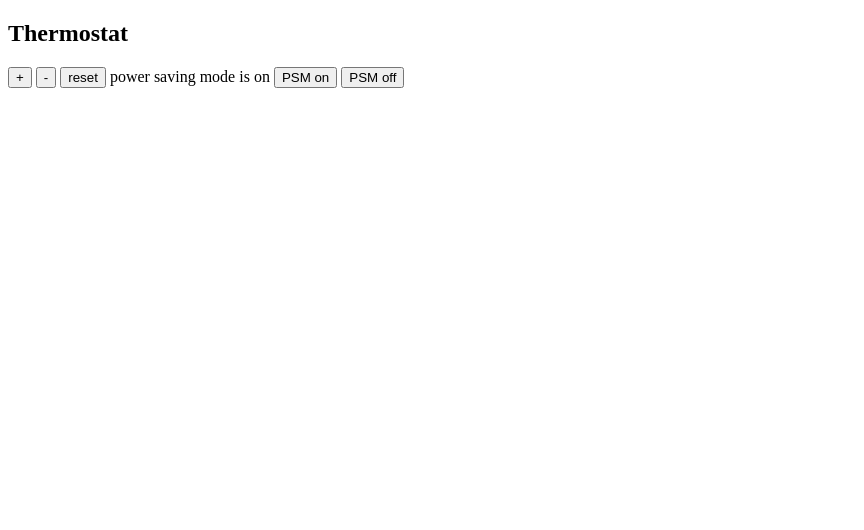
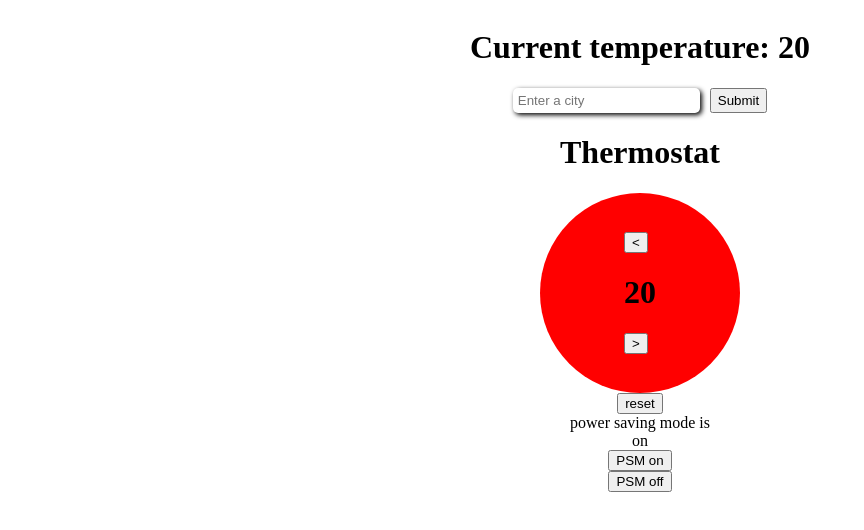
Before and after one commit to shafali03/thermostat-JS, a plain HTML site: page index.html in a window 1280 px wide. Shown: the whole page, without its empty margins (0-864 px from the left). Drawn offline with nearby package versions, Linux system fonts and the light colour scheme; no server answers.

Commit message:
implemented open weather api

```diff
--- a/index.html
+++ b/index.html
@@ -5,23 +5,60 @@
   <meta name="viewport" content="width=device-width, initial-scale=1.0">
   <meta http-equiv="X-UA-Compatible" content="ie=edge">
   <script src="https://code.jquery.com/jquery-2.1.4.min.js"></script>
+  <link rel="stylesheet" type="text/css" href="./style.css"></link>
 
   <title>Document</title>
 </head>
 <body>
-    <section>
+    <!-- <section> -->
 
-        <h1 id="temperature">Thermostat</h1>
-        <p>
-          <button id="temperature-up">+</button>
-          <button id="temperature-down">-</button>
-          <button id="temperature-reset">reset</button>
+
+      <div id="searchContainer">
+          <h1>Current temperature: <span id="current-temperature">20</span></h1>
+          <form id="select-city">
+              <input id="current-city" type="text" placeholder="Enter a city"></input>
+              <input type="submit"></input>
+            </form>
+      </div>
+
+
+
+
+
+      <div id="weatherContainer">
+      <h1>Thermostat</h1>
+
+      <div class="circle">
+        <div class="inner-box">
+          <div>
+            <button id="temp-up"><</button>
+         </div>
+         <div class="">
+            <h1 id="temperature"></h1>
+        </div>
+        <div>
+          <button id="temp-down">></button>
+        </div>
+      </div>
+    </div>
+        <button id="temp-reset">reset</button>
+
           power saving mode is <span id="power-saving-status">on</span>
-          <button id="powersaving-on">PSM on</button>
-          <button id="powersaving-off">PSM off</button>
-        </p>
-      </section>
 
+          <button id="psm-on">PSM on</button>
+          <button id="psm-off">PSM off</button>
+
+      </div>
+    </div>
+    <!-- </section> -->
+
+
+
+
+
+
+
+      <script src="src/interface.js"></script>
       <script src="src/thermostat.js"></script>
 </body>
 </html>
--- a/src/interface.js
+++ b/src/interface.js
@@ -1,4 +1,58 @@
 $(document).ready(function() {
-  var thermostat = new thermostat();
-  $('#temperature').text(thermostat.thermostat);
+  var thermostat = new Thermostat();
+  updateTemperature();
+
+  $('#temp-up').click(function() {
+    thermostat.up();
+    updateTemperature();
+  });
+
+  $('#temp-down').click(function() {
+    thermostat.down();
+    updateTemperature();
+  });
+
+  $('#temp-reset').click(function() {
+    thermostat.resetTemperature();
+    updateTemperature();
+  });
+
+  $('#psm-on').click(function() {
+    thermostat.switchPowerSavingModeOn();
+    $('#power-saving').text('on')
+    updateTemperature();
+  })
+
+  $('#psm-off').click(function() {
+    thermostat.switchPowerSavingModeOff();
+    $('#power-saving').text('off')
+    updateTemperature();
+  })
+
+  function updateTemperature() {
+    $('#temperature').text(thermostat.temperature);
+  };
+
+function updateTemperature() {
+  $('#temperature').text(thermostat.temperature);
+  $('#temperature').attr('class', thermostat.energyUsage());
+};
+
+
+function displayWeather(city) {
+  var url = 'http://api.openweathermap.org/data/2.5/weather?q=' + city;
+  var token = '&appid=0d4e4533277d66d4c3a12c8b0bd38fda';
+  var units = '&units=metric';
+  $.get(url + token + units, function(data) {
+    $('#current-temperature').text(data.main.temp);
+  })
+}
+  displayWeather('London');
+
+$('#select-city').submit(function(event) {
+  event.preventDefault();
+  var city = $('#current-city').val();
+  displayWeather(city);
 })
+
+});
--- /dev/null
+++ b/style.css
@@ -0,0 +1,125 @@
+/* body {
+  background-image: url('img/weather.jpg');
+  background-size: cover;
+  background-repeat: no-repeat;
+  background-position: center center;
+  color: white;
+  text-shadow: 2px 2px 1px black;
+  height: 100%;
+  align-content: center;
+}
+
+h1{
+  text-align: center;
+}
+
+.center {
+  width: 500px;
+  height: 500px;
+  position: absolute;
+  left: 50%;
+  top: 50%;
+  transform: translate(-50%, -50%);
+}
+
+#weatherContainer {
+
+  background-color: rgba(0, 0, 0, 0.25);
+  box-shadow: 1px 1px 5px black;
+  padding: 50px;
+  border-radius: 10px;
+  position: absolute;
+}
+
+
+
+#weatherContainer {
+  margin: 5px;
+  font-size: 22px;
+
+} */
+
+
+#weatherContainer,
+#searchContainer {
+ display: flex;
+   flex-direction: column;
+   align-items: center;
+   justify-content: center;
+}
+
+#select-city {
+  display: flex;
+  flex-direction: row;
+}
+
+
+#current-city {
+  box-shadow: 2px 2px 5px black;
+  border: none;
+  border-radius: 5px;
+  padding: 5px;
+  margin-right: 10px;
+}
+
+
+.low-usage {
+  color:green;
+}
+
+.medium-usage {
+  color: black;
+}
+
+.high-usage{
+  color: red;
+}
+
+.searchControl {
+  box-shadow: 2px 2px 5px black;
+  border: none;
+  border-radius: 5px;
+  padding: 5px;
+}
+
+.circle {
+  width: 200px;
+  height: 200px;
+  background: red;
+  border-radius: 50%;
+  display: flex;
+  flex-direction: row;
+  align-items: center;
+  justify-content: center;
+}
+
+ .inner-box {
+
+
+
+ }
+
+
+.sphere {
+  /* padding-top: 20px;
+  height: 200px;
+  width: 200px;
+  border-radius: 50%;
+  text-align: center;
+  vertical-align: bottom;
+  font-size: 100%;
+  position: relative;
+  box-shadow: inset -10px -10px 100px #000, 10px 10px 20px black, inset 0px 0px 10px black;
+
+  margin: 4%; */
+}
+.sphere::after {
+  /* content: '';
+  height: 45%;
+  width: 12%;
+  position: absolute;
+  top: 4%;
+  left: 15%;
+  border-radius: 50%;
+  transform: rotate(40deg); */
+}
```
Also changed, not shown: img/clouds.jpg (added), img/weather.jpg (added), 2 other files.
